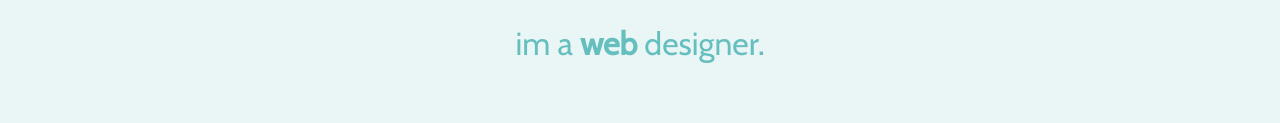
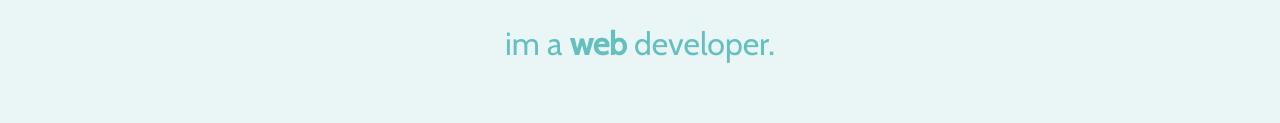
Before and after one commit to tasosnaz/mysite, a plain HTML site: page index.html in a window 1280 px wide. Shown: the part 301-424 px from the top of the page. Drawn offline with nearby package versions, Linux system fonts and the light colour scheme; a web font is replaced by a local one.

Commit message:
Update index.html

```diff
--- a/index.html
+++ b/index.html
@@ -14,7 +14,7 @@
     <img class="sun"src="images/sunny.png" alt="suny-img">
     <img class="top-cloud" src="images/cloud3.png" alt="cloud-img">
     <h1>I'm Tasos.</h1>
-    <h2>im a <span>web</span> designer.</h2>
+    <h2>im a <span>web</span> developer.</h2>
     <img class="bottom-cloud" src="images/cloud3.png" alt="cloud-img">
     <img class="mount"src="images/mountain6.png" alt="cloud-img">
   </div>
```
